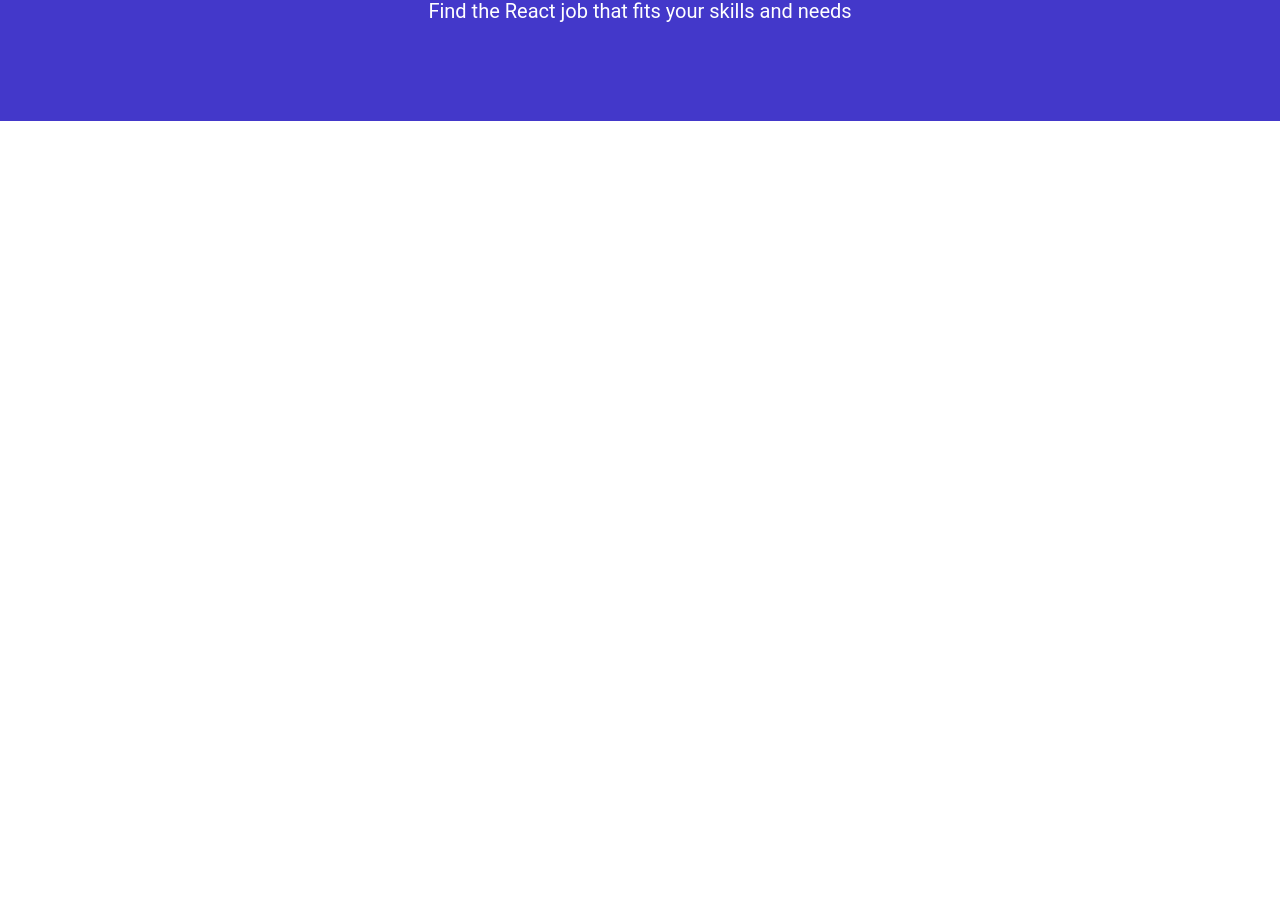
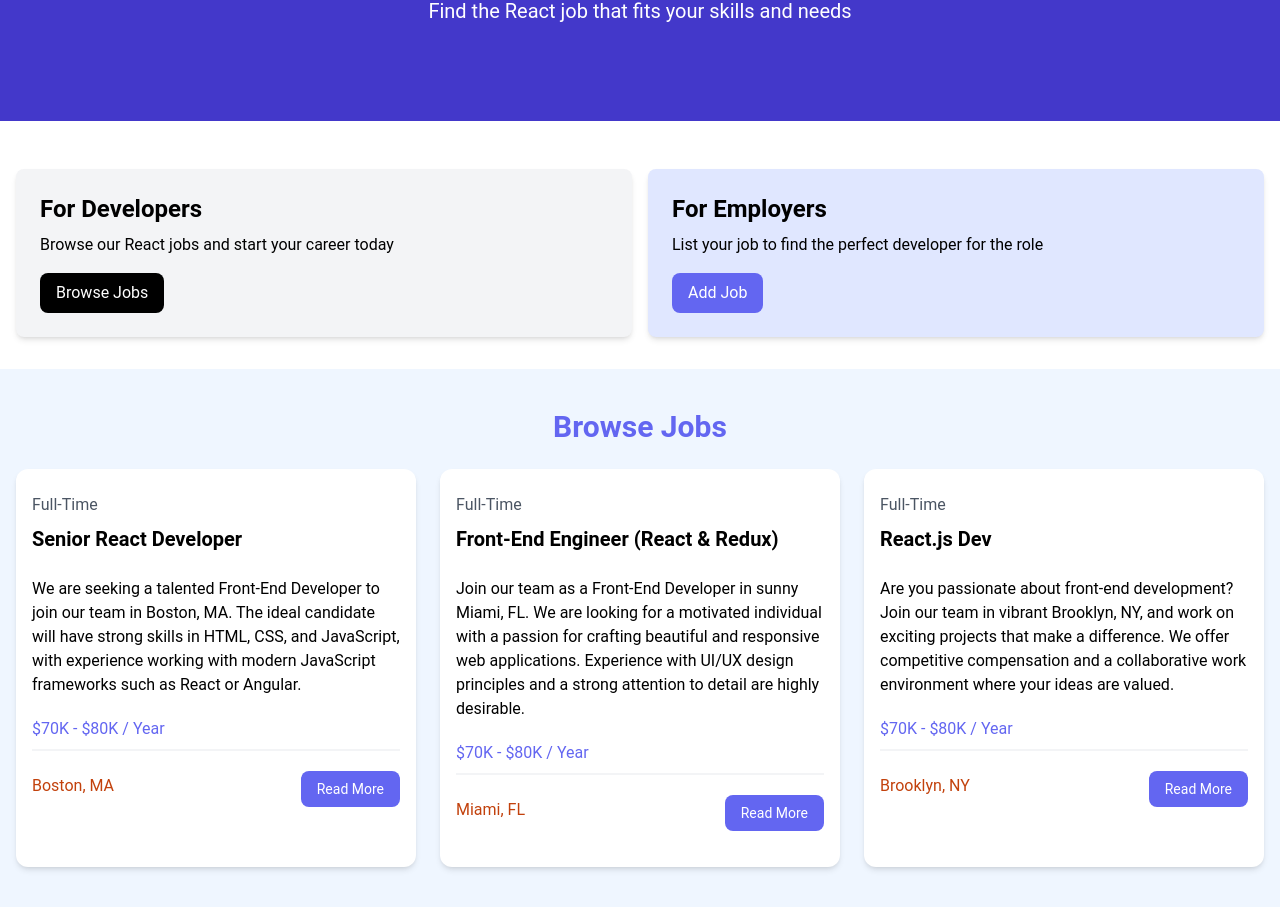
Before and after one commit to GopalSasmal100xDevs/Job-Search, a React (Vite) app: page / in a window 1280 px wide. Shown: the part 240-1147 px from the top of the page. Before the commit the page ends 800 px from the top, so only its background shows below. Built offline with nearby package versions, Linux system fonts and the light colour scheme.

Commit message:
Job listing

```diff
--- a/src/App.jsx
+++ b/src/App.jsx
@@ -1,4 +1,6 @@
 import { Hero } from "./components/Hero";
+import { HomeCard } from "./components/HomeCards";
+import JobListing from "./components/JobListing";
 import Navbar from "./components/Navbar";
 
 export default function App() {
@@ -6,6 +8,8 @@
     <>
       <Navbar />
       <Hero />
+      <HomeCard />
+      <JobListing />
     </>
   );
 }
--- /dev/null
+++ b/src/components/Card.jsx
@@ -0,0 +1,3 @@
+export default function Card({ children, bg = "bg-gray-100" }) {
+  return <div className={`${bg} p-6 rounded-lg shadow-md`}>{children}</div>;
+}
--- a/src/components/Hero.jsx
+++ b/src/components/Hero.jsx
@@ -1,12 +1,12 @@
 export function Hero() {
   return (
-    <section class="bg-indigo-700 py-20 mb-4">
-      <div class="max-w-7xl mx-auto px-4 sm:px-6 lg:px-8 flex flex-col items-center">
-        <div class="text-center">
-          <h1 class="text-4xl font-extrabold text-white sm:text-5xl md:text-6xl">
+    <section className="bg-indigo-700 py-20 mb-4">
+      <div className="max-w-7xl mx-auto px-4 sm:px-6 lg:px-8 flex flex-col items-center">
+        <div className="text-center">
+          <h1 className="text-4xl font-extrabold text-white sm:text-5xl md:text-6xl">
             Become a React Dev
           </h1>
-          <p class="my-4 text-xl text-white">
+          <p className="my-4 text-xl text-white">
             Find the React job that fits your skills and needs
           </p>
         </div>
--- /dev/null
+++ b/src/components/HomeCards.jsx
@@ -0,0 +1,38 @@
+import Card from "./Card";
+import { Link } from "react-router-dom";
+
+export function HomeCard() {
+  return (
+    <section className="py-4">
+      <div className="container-xl lg:container m-auto">
+        <div className="grid grid-cols-1 md:grid-cols-2 gap-4 p-4 rounded-lg">
+          <Card>
+            <h2 className="text-2xl font-bold">For Developers</h2>
+            <p className="mt-2 mb-4">
+              Browse our React jobs and start your career today
+            </p>
+            <a
+              to={"/jobs"}
+              className="inline-block bg-black text-white rounded-lg px-4 py-2 hover:bg-gray-700 cursor-pointer"
+            >
+              Browse Jobs
+            </a>
+          </Card>
+
+          <Card bg="bg-indigo-100">
+            <h2 className="text-2xl font-bold">For Employers</h2>
+            <p className="mt-2 mb-4">
+              List your job to find the perfect developer for the role
+            </p>
+            <a
+              to="/add-job"
+              className="inline-block bg-indigo-500 text-white rounded-lg px-4 py-2 hover:bg-indigo-600 cursor-pointer"
+            >
+              Add Job
+            </a>
+          </Card>
+        </div>
+      </div>
+    </section>
+  );
+}
--- /dev/null
+++ b/src/components/JobListing.jsx
@@ -0,0 +1,19 @@
+import jobs from "../jobs.json";
+import JobListingCard from "./JobListingCard";
+
+export default function JobListing() {
+  return (
+    <section className="bg-blue-50 px-4 py-10">
+      <div className="container-xl lg:container m-auto">
+        <h2 className="text-3xl font-bold text-indigo-500 mb-6 text-center">
+          Browse Jobs
+        </h2>
+        <div className="grid grid-cols-1 md:grid-cols-3 gap-6">
+          {jobs.slice(0, 3).map((job, index) => (
+            <JobListingCard {...job} key={index} />
+          ))}
+        </div>
+      </div>
+    </section>
+  );
+}
--- /dev/null
+++ b/src/components/JobListingCard.jsx
@@ -0,0 +1,38 @@
+export default function JobListingCard({
+  id,
+  title,
+  type,
+  description,
+  location,
+  salary,
+}) {
+  return (
+    <div className="bg-white rounded-xl shadow-md relative" key={id}>
+      <div className="p-4">
+        <div className="mb-6">
+          <div className="text-gray-600 my-2">{type}</div>
+          <h3 className="text-xl font-bold">{title}</h3>
+        </div>
+
+        <div className="mb-5">{description}</div>
+
+        <h3 className="text-indigo-500 mb-2">{salary} / Year</h3>
+
+        <div className="border border-gray-100 mb-5"></div>
+
+        <div className="flex flex-col lg:flex-row justify-between mb-4">
+          <div className="text-orange-700 mb-3">
+            <i className="fa-solid fa-location-dot text-lg"></i>
+            {location}
+          </div>
+          <a
+            href="job.html"
+            className="h-[36px] bg-indigo-500 hover:bg-indigo-600 text-white px-4 py-2 rounded-lg text-center text-sm"
+          >
+            Read More
+          </a>
+        </div>
+      </div>
+    </div>
+  );
+}
--- /dev/null
+++ b/src/jobs.json
@@ -0,0 +1,86 @@
+[
+  {
+    "id": "1",
+    "title": "Senior React Developer",
+    "type": "Full-Time",
+    "description": "We are seeking a talented Front-End Developer to join our team in Boston, MA. The ideal candidate will have strong skills in HTML, CSS, and JavaScript, with experience working with modern JavaScript frameworks such as React or Angular.",
+    "location": "Boston, MA",
+    "salary": "$70K - $80K",
+    "company": {
+      "name": "NewTek Solutions",
+      "description": "NewTek Solutions is a leading technology company specializing in web development and digital solutions. We pride ourselves on delivering high-quality products and services to our clients while fostering a collaborative and innovative work environment.",
+      "contactEmail": "contact@teksolutions.com",
+      "contactPhone": "555-555-5555"
+    }
+  },
+  {
+    "id": "2",
+    "title": "Front-End Engineer (React & Redux)",
+    "type": "Full-Time",
+    "location": "Miami, FL",
+    "description": "Join our team as a Front-End Developer in sunny Miami, FL. We are looking for a motivated individual with a passion for crafting beautiful and responsive web applications. Experience with UI/UX design principles and a strong attention to detail are highly desirable.",
+    "salary": "$70K - $80K",
+    "company": {
+      "name": "Veneer Solutions",
+      "description": "Veneer Solutions is a creative agency specializing in digital design and development. Our team is dedicated to pushing the boundaries of creativity and innovation to deliver exceptional results for our clients.",
+      "contactEmail": "contact@loremipsum.com",
+      "contactPhone": "555-555-5555"
+    }
+  },
+  {
+    "id": "3",
+    "title": "React.js Dev",
+    "type": "Full-Time",
+    "location": "Brooklyn, NY",
+    "description": "Are you passionate about front-end development? Join our team in vibrant Brooklyn, NY, and work on exciting projects that make a difference. We offer competitive compensation and a collaborative work environment where your ideas are valued.",
+    "salary": "$70K - $80K",
+    "company": {
+      "name": "Dolor Cloud",
+      "description": "Dolor Cloud is a leading technology company specializing in digital solutions for businesses of all sizes. With a focus on innovation and customer satisfaction, we are committed to delivering cutting-edge products and services.",
+      "contactEmail": "contact@dolorsitamet.com",
+      "contactPhone": "555-555-5555"
+    }
+  },
+  {
+    "id": "4",
+    "title": "React Front-End Developer",
+    "type": "Part-Time",
+    "description": "Join our team as a Part-Time Front-End Developer in beautiful Pheonix, AZ. We are looking for a self-motivated individual with a passion for creating engaging user experiences. This position offers flexible hours and the opportunity to work remotely.",
+    "location": "Pheonix, AZ",
+    "salary": "$60K - $70K",
+    "company": {
+      "name": "Alpha Elite",
+      "description": "Alpha Elite is a dynamic startup specializing in digital marketing and web development. We are committed to fostering a diverse and inclusive workplace where creativity and innovation thrive.",
+      "contactEmail": "contact@adipisicingelit.com",
+      "contactPhone": "555-555-5555"
+    }
+  },
+  {
+    "id": "5",
+    "title": "Full Stack React Developer",
+    "type": "Full-Time",
+    "description": "Exciting opportunity for a Full-Time Front-End Developer in bustling Atlanta, GA. We are seeking a talented individual with a passion for building elegant and scalable web applications. Join our team and make an impact!",
+    "location": "Atlanta, GA",
+    "salary": "$90K - $100K",
+    "company": {
+      "name": "Browning Technologies",
+      "description": "Browning Technologies is a rapidly growing technology company specializing in e-commerce solutions. We offer a dynamic and collaborative work environment where employees are encouraged to think creatively and innovate.",
+      "contactEmail": "contact@consecteturadipisicing.com",
+      "contactPhone": "555-555-5555"
+    }
+  },
+  {
+    "id": "6",
+    "title": "React Native Developer",
+    "type": "Full-Time",
+    "description": "Join our team as a Front-End Developer in beautiful Portland, OR. We are looking for a skilled and enthusiastic individual to help us create innovative web solutions. Competitive salary and great benefits package available.",
+    "location": "Portland, OR",
+    "salary": "$100K - $110K",
+    "company": {
+      "name": "Port Solutions INC",
+      "description": "Port Solutions is a leading technology company specializing in software development and digital marketing. We are committed to providing our clients with cutting-edge solutions and our employees with a supportive and rewarding work environment.",
+      "contactEmail": "contact@ipsumlorem.com",
+      "contactPhone": "555-555-5555"
+    }
+  }
+]
```
